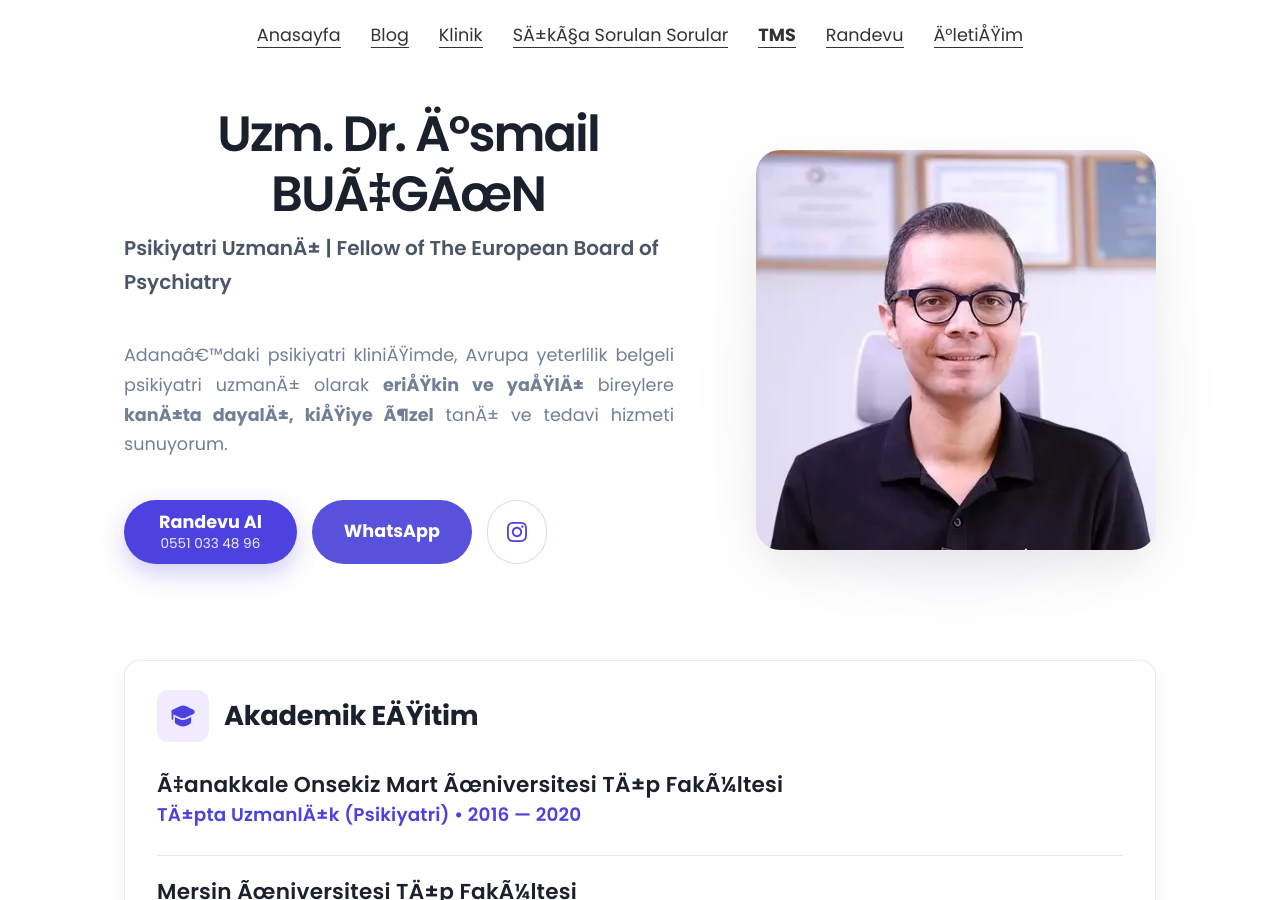
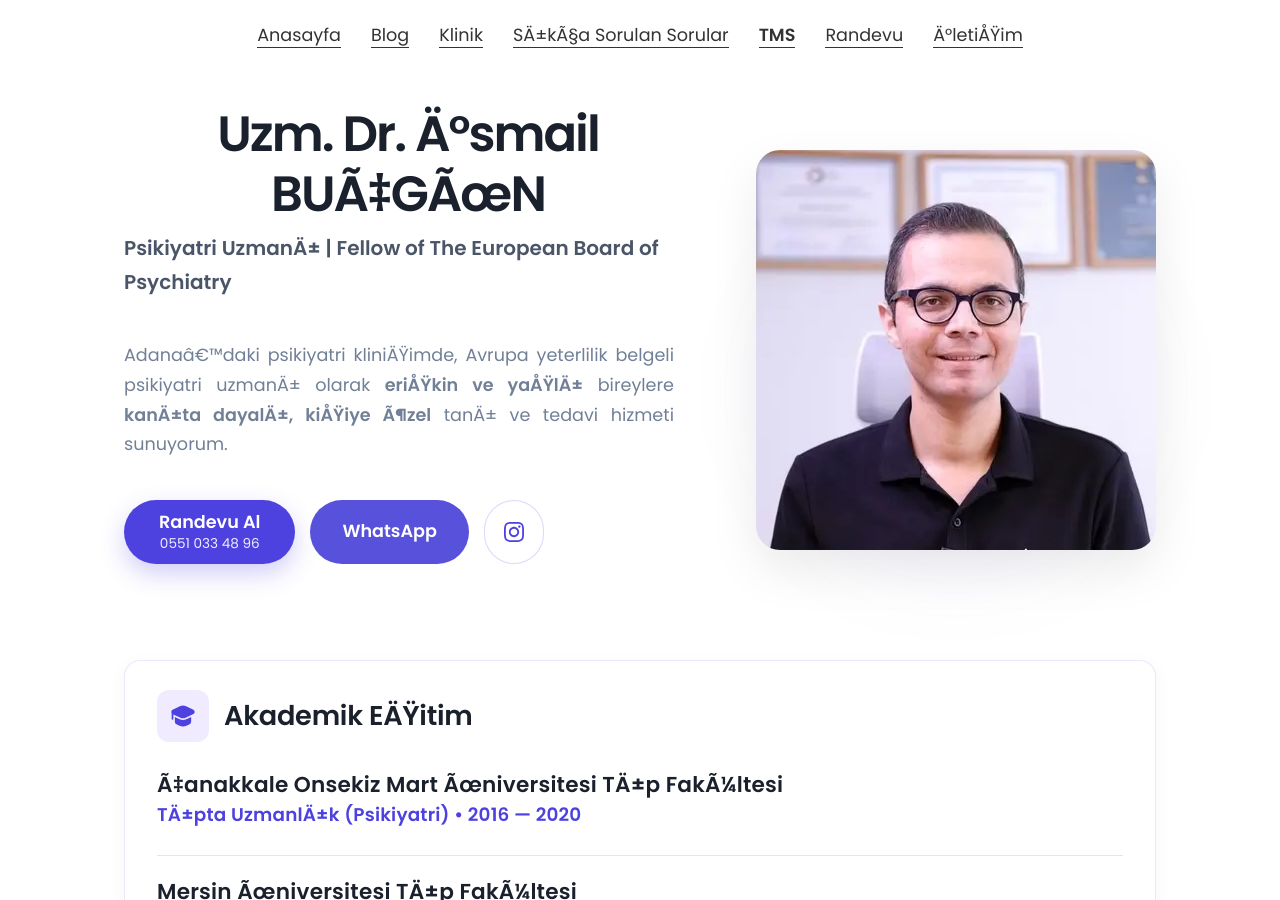
Before and after one commit to ibucgun/ibucgun.github.io, a Jekyll site: the page built from index.html, in a window 1280 px wide and 900 px high. Built offline with Jekyll 4.4.1, drawn with Linux system fonts in a browser that asks for light colours.

Commit message:
Update head.html

```diff
--- a/_includes/head.html
+++ b/_includes/head.html
@@ -8,8 +8,8 @@
   <!-- Google font typography settings - defined in _config.yml -->
   {% if site.resume_theme == 'default' %}
   <link rel="preconnect" href="https://fonts.googleapis.com">
-  <link rel="preconnect" href="https://fonts.gstatic.com" crossorigin="">
-  <link href="https://fonts.googleapis.com/css2?family=Poppins:wght@400;600;700&display=swap" rel="stylesheet">
+  <link rel="preconnect" href="https://fonts.gstatic.com" crossorigin=>
+  <link href="https://fonts.googleapis.com/css2?family=Poppins:wght@400;600&display=swap" rel="stylesheet">
   <link rel="preload" as="image" href="images/avatar.webp" fetchpriority="high">
   {% endif %}
 
```
